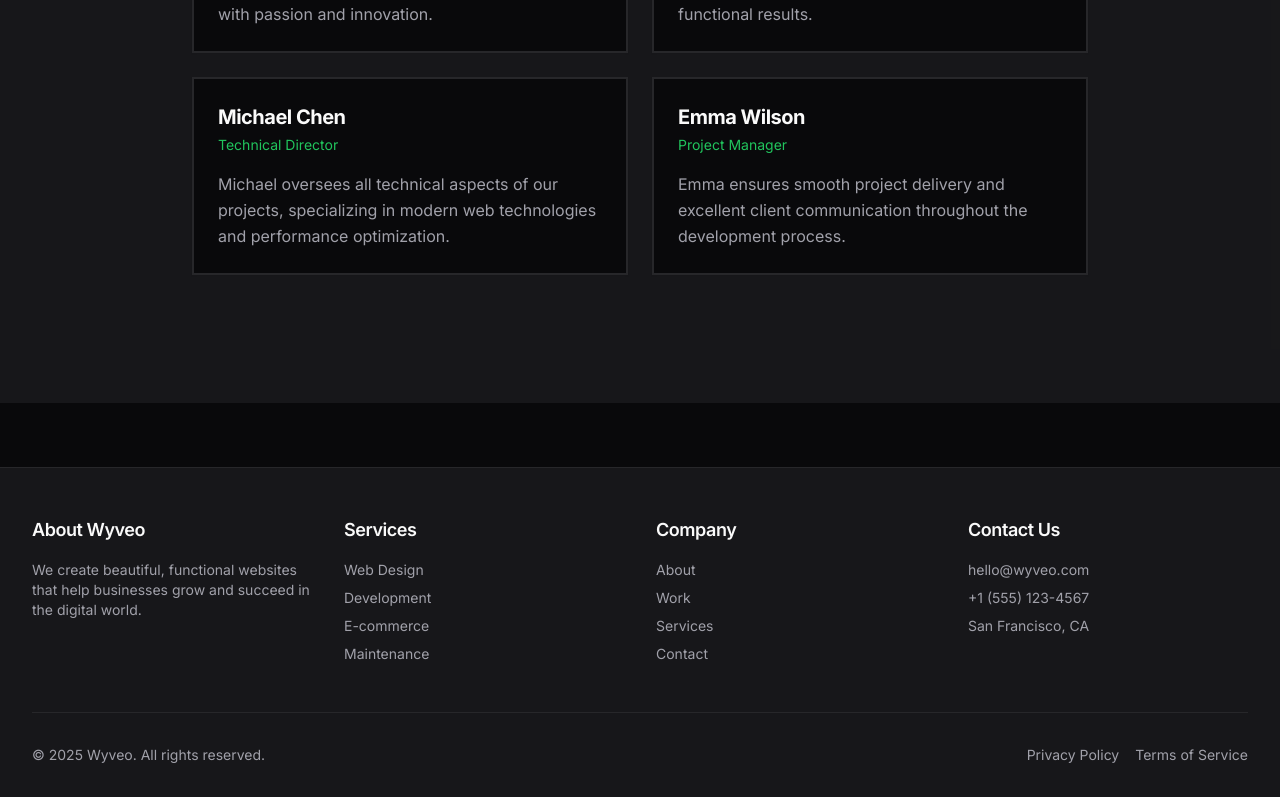
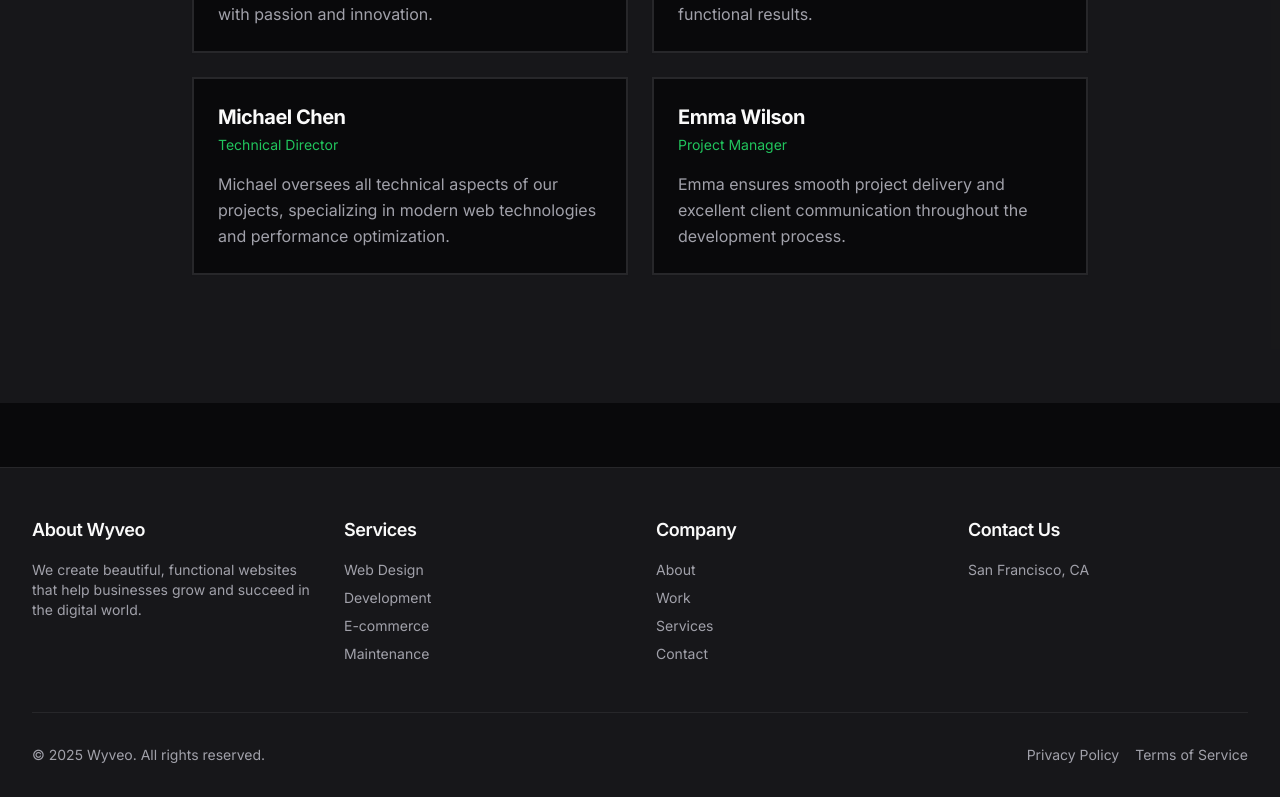
Before and after one commit to MichiasAsnake/wyveo, a Next.js app: page /about in a window 1280 px wide. Shown: the part 1430-2227 px from the top of the page. Built offline with nearby package versions, Linux system fonts and the light colour scheme.

Commit message:
Update base-layout.tsx

```diff
--- a/src/components/layout/base-layout.tsx
+++ b/src/components/layout/base-layout.tsx
@@ -56,8 +56,6 @@ export function BaseLayout({ children }: SectionProps) {
             <div>
               <h3 className="mb-4 text-lg font-semibold">Contact Us</h3>
               <ul className="space-y-2 text-sm text-muted-foreground">
-                <li>hello@wyveo.com</li>
-                <li>+1 (555) 123-4567</li>
                 <li>San Francisco, CA</li>
               </ul>
             </div>
```
